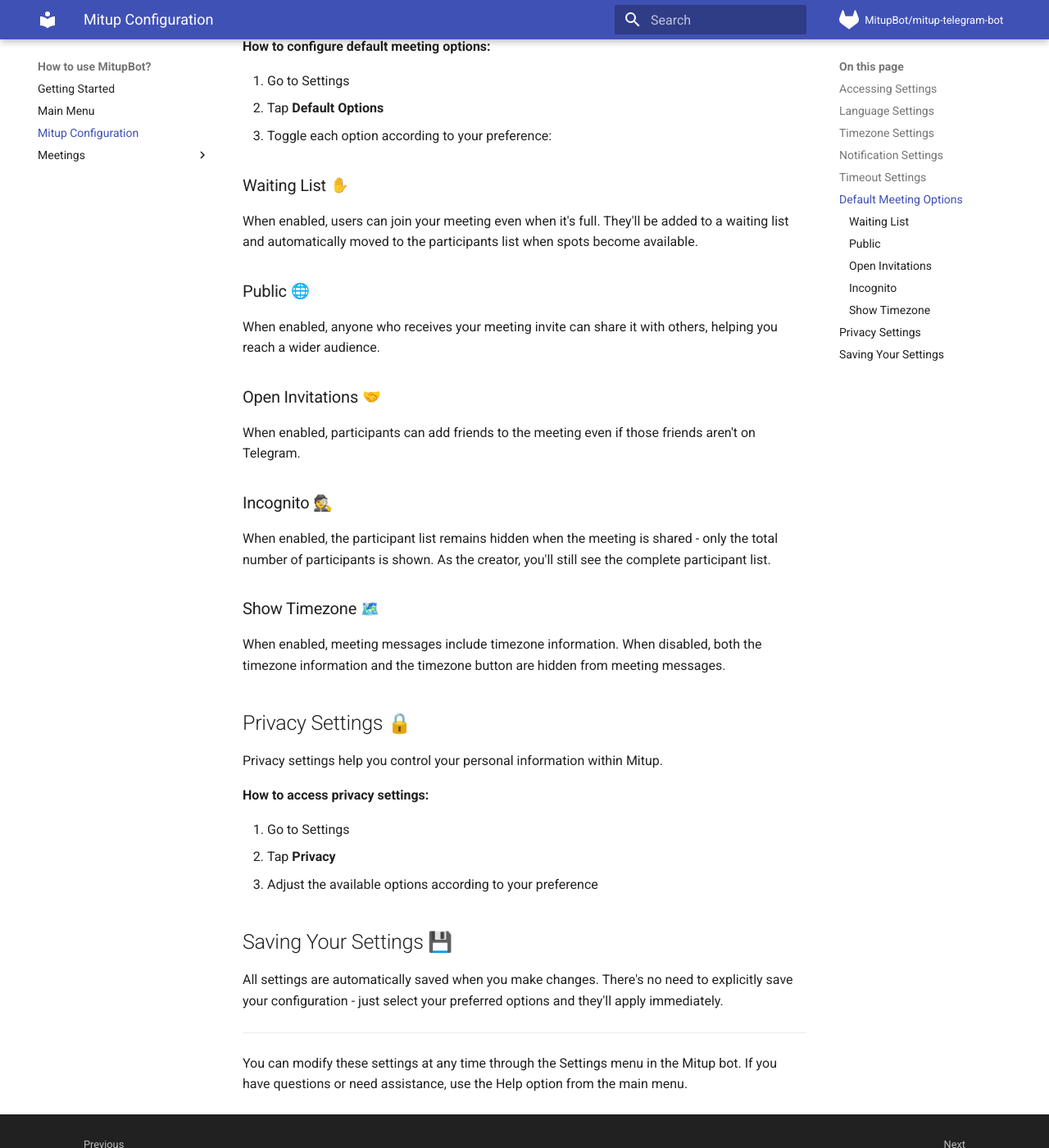
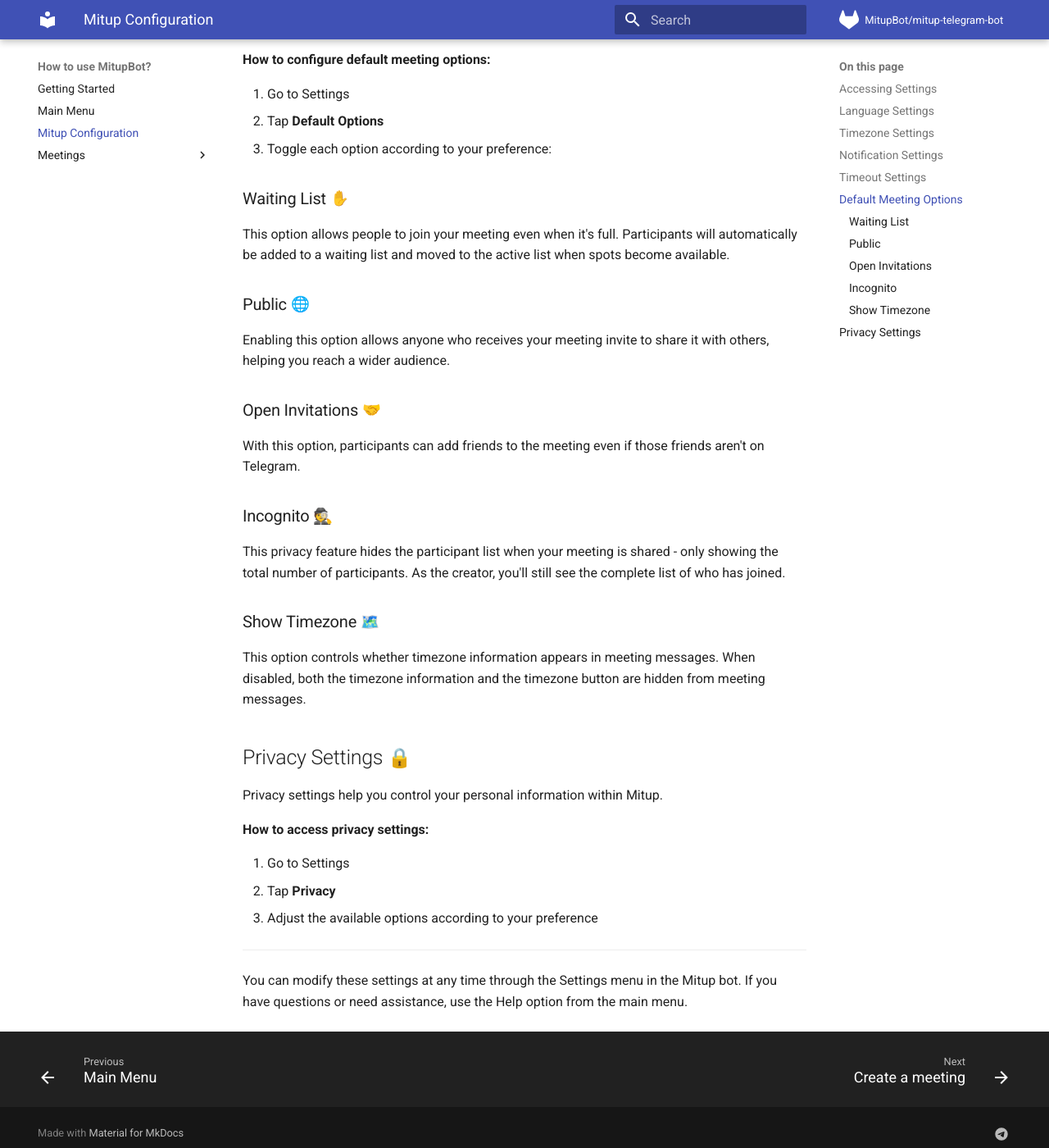
Before and after one commit to AAraKKe/mitup-telegram-bot, an MkDocs documentation site: the page built from docs/user-guide/configuration.md, in a window 1280 px wide and 1400 px high, scrolled down 2118 px. Shown: the whole window at 82% size. Built offline with MkDocs 1.6.1 and Material for MkDocs 9.7.7, drawn with Linux system fonts in a browser that asks for light colours; emoji names are drawn with the system emoji font; comment, search, counter and statistics services are not loaded.

Commit message:
📚 docs: Improve mitup configuration section

```diff
--- a/docs/user-guide/configuration.md
+++ b/docs/user-guide/configuration.md
@@ -27,8 +27,8 @@
 1. Go to Settings
 2. Tap **Timezone**
 3. You can set your timezone in two ways:
-   - Send a text message with your city or location name
-   - Share your current location using Telegram's location feature
+    * Send a text message with your city or location name
+    * Share your current location using Telegram's location feature
 
 Mitup will use this timezone to display all meeting times. This is particularly important when joining meetings created by users in different timezones.
 
@@ -41,8 +41,8 @@
 1. Go to Settings
 2. Tap **Notifications**
 3. You'll see two options:
-   - **Enable/Disable**: Toggle notifications on or off
-   - **Notification Time**: Set how many minutes before a meeting you want to be notified
+    * **Enable/Disable**: Toggle notifications on or off
+    * **Notification Time**: Set how many minutes before a meeting you want to be notified
 
 By default, Mitup notifies you 5 minutes before a meeting starts, but you can adjust this to suit your needs.
 
@@ -70,23 +70,23 @@
 
 ### Waiting List :raised_hand:
 
-When enabled, users can join your meeting even when it's full. They'll be added to a waiting list and automatically moved to the participants list when spots become available.
+This option allows people to join your meeting even when it's full. Participants will automatically be added to a waiting list and moved to the active list when spots become available.
 
 ### Public :globe_with_meridians:
 
-When enabled, anyone who receives your meeting invite can share it with others, helping you reach a wider audience.
+Enabling this option allows anyone who receives your meeting invite to share it with others, helping you reach a wider audience.
 
 ### Open Invitations :handshake:
 
-When enabled, participants can add friends to the meeting even if those friends aren't on Telegram.
+With this option, participants can add friends to the meeting even if those friends aren't on Telegram.
 
 ### Incognito :spy:
 
-When enabled, the participant list remains hidden when the meeting is shared - only the total number of participants is shown. As the creator, you'll still see the complete participant list.
+This privacy feature hides the participant list when your meeting is shared - only showing the total number of participants. As the creator, you'll still see the complete list of who has joined.
 
 ### Show Timezone :world_map:
 
-When enabled, meeting messages include timezone information. When disabled, both the timezone information and the timezone button are hidden from meeting messages.
+This option controls whether timezone information appears in meeting messages. When disabled, both the timezone information and the timezone button are hidden from meeting messages.
 
 ## Privacy Settings :lock:
 
@@ -98,10 +98,6 @@
 2. Tap **Privacy**
 3. Adjust the available options according to your preference
 
-## Saving Your Settings :floppy_disk:
-
-All settings are automatically saved when you make changes. There's no need to explicitly save your configuration - just select your preferred options and they'll apply immediately.
-
 ---
 
 You can modify these settings at any time through the Settings menu in the Mitup bot. If you have questions or need assistance, use the Help option from the main menu.
```
